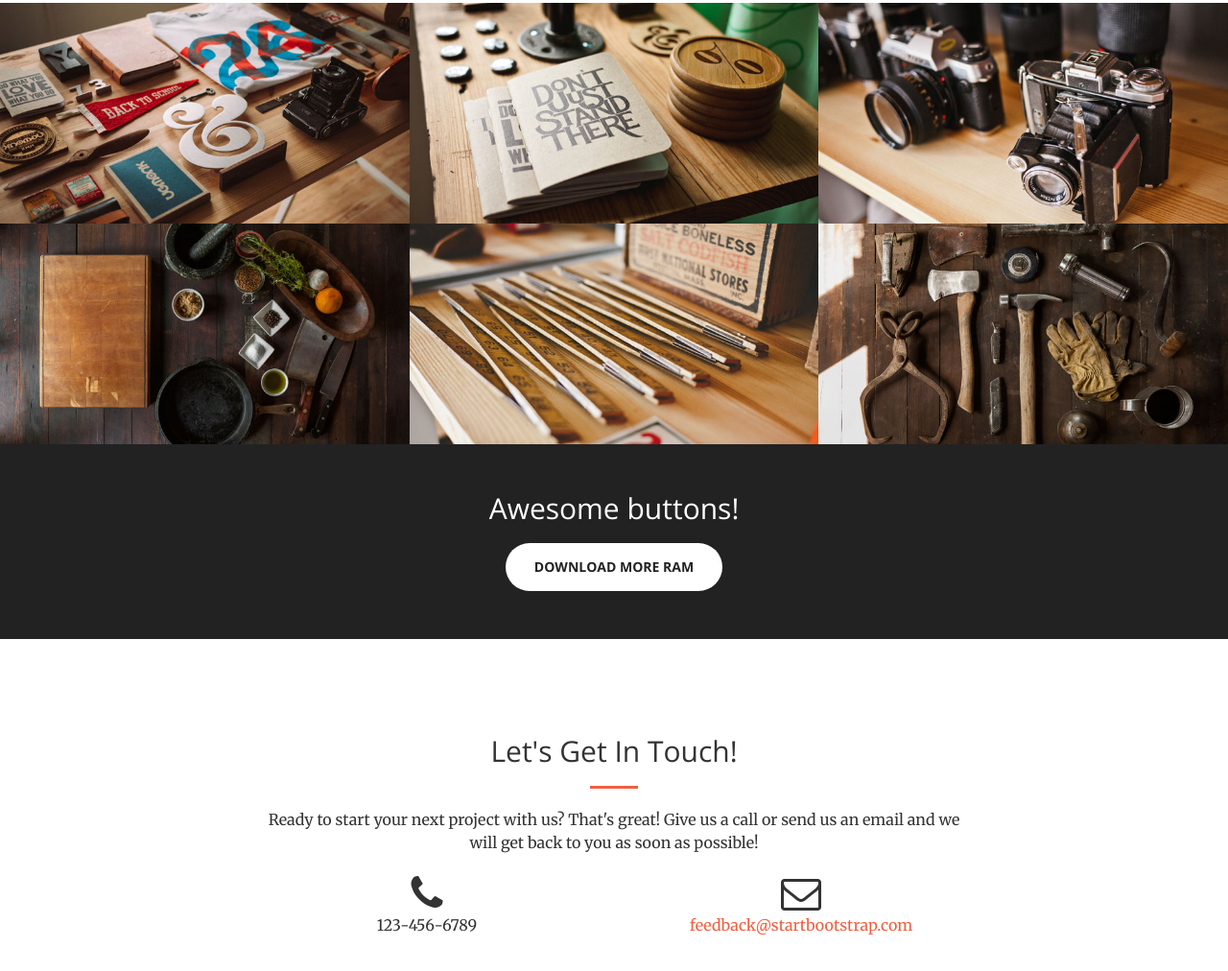
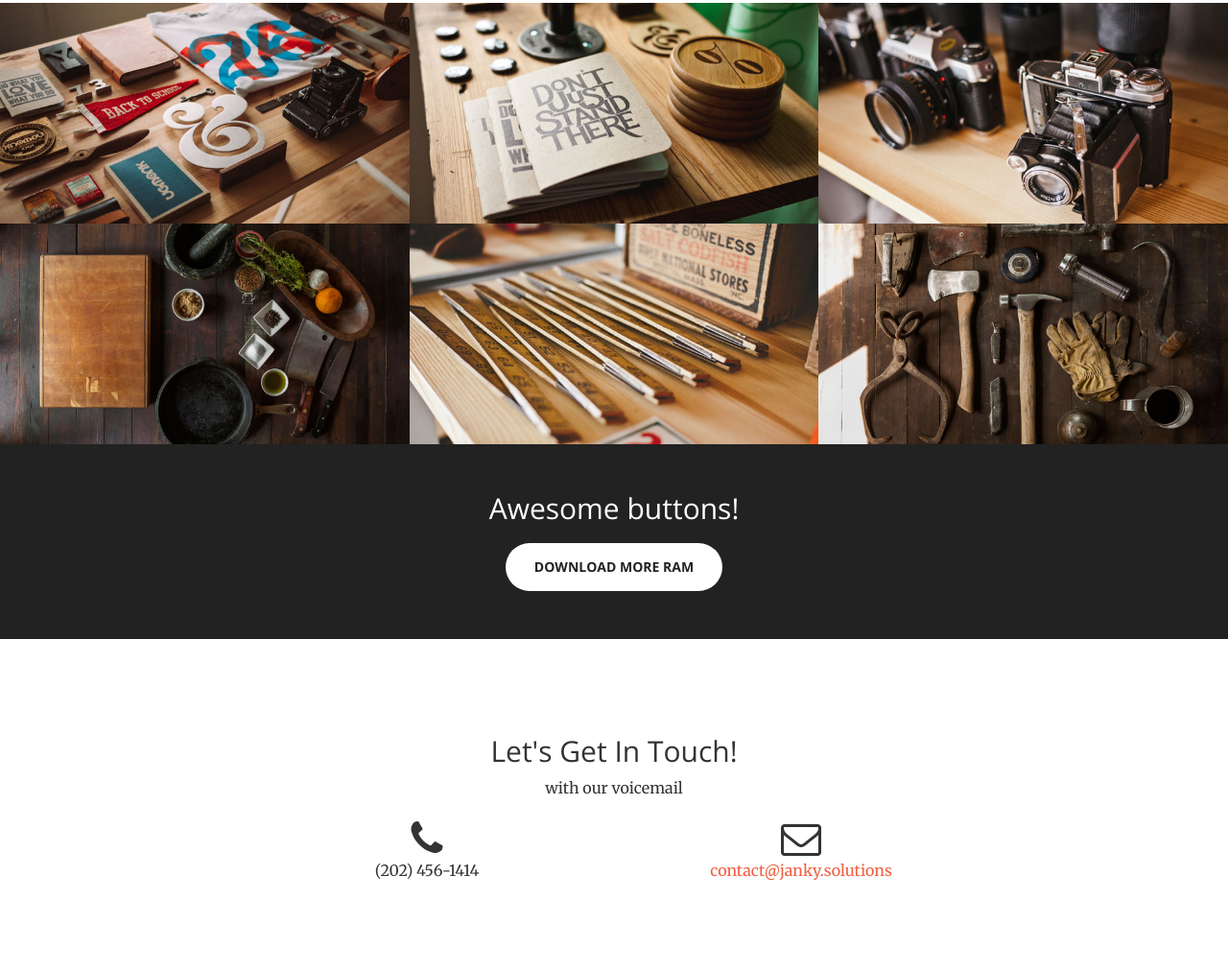
Before and after one commit to JankySolutions/janky.solutions, a plain HTML site: page index.html in a window 1280 px wide. Shown: the part 1671-2683 px from the top of the page at 96% size. Drawn offline with nearby package versions, Linux system fonts and the light colour scheme.

Commit message:
Annnnd did the bottom

```diff
--- a/index.html
+++ b/index.html
@@ -249,16 +249,15 @@
             <div class="row">
                 <div class="col-lg-8 col-lg-offset-2 text-center">
                     <h2 class="section-heading">Let's Get In Touch!</h2>
-                    <hr class="primary">
-                    <p>Ready to start your next project with us? That's great! Give us a call or send us an email and we will get back to you as soon as possible!</p>
+                    <p>with our voicemail</p>
                 </div>
                 <div class="col-lg-4 col-lg-offset-2 text-center">
                     <i class="fa fa-phone fa-3x wow bounceIn"></i>
-                    <p>123-456-6789</p>
+                    <p>(202) 456-1414</p>
                 </div>
                 <div class="col-lg-4 text-center">
                     <i class="fa fa-envelope-o fa-3x wow bounceIn" data-wow-delay=".1s"></i>
-                    <p><a href="mailto:your-email@your-domain.com">feedback@startbootstrap.com</a></p>
+                    <p><a href="mailto:contact@janky.solutions">contact@janky.solutions</a></p>
                 </div>
             </div>
         </div>
```
